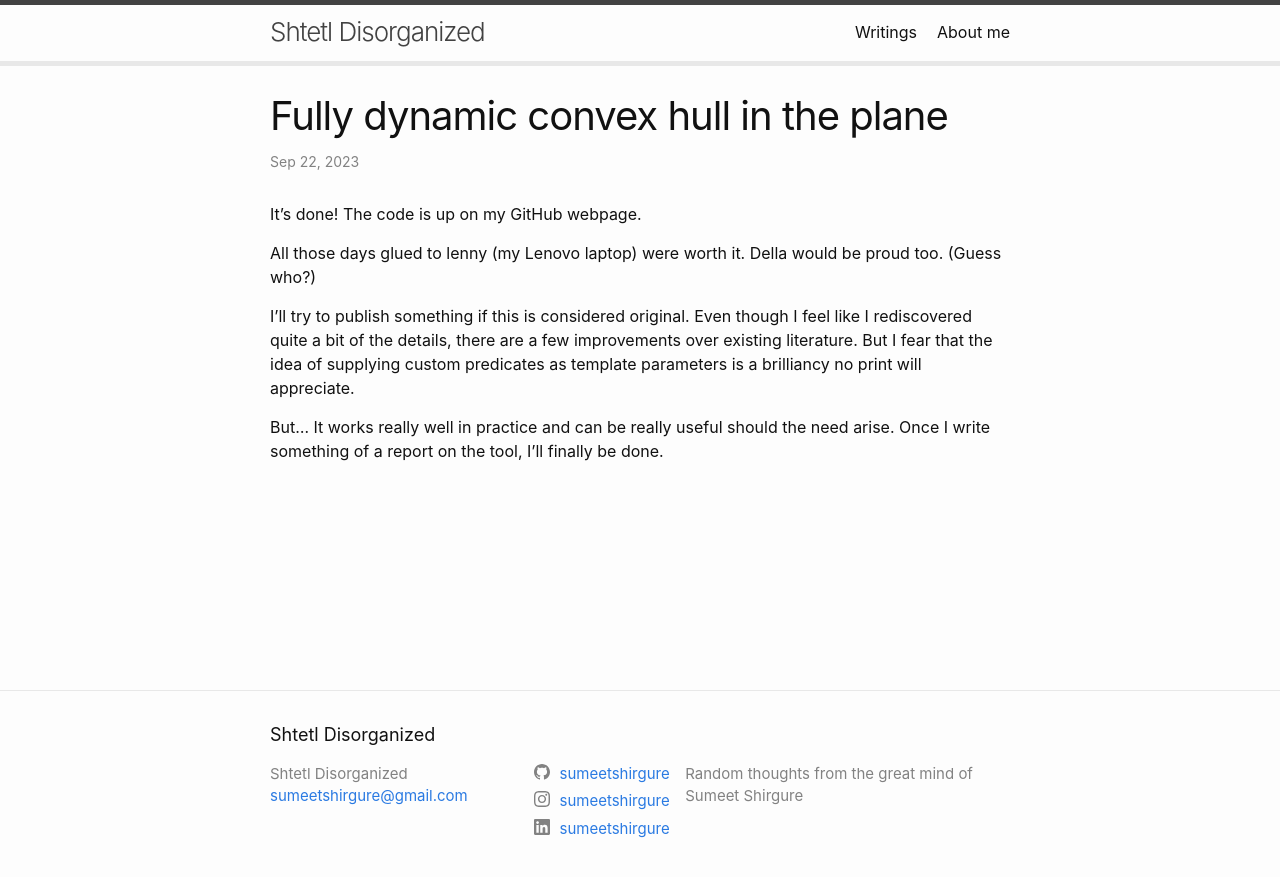
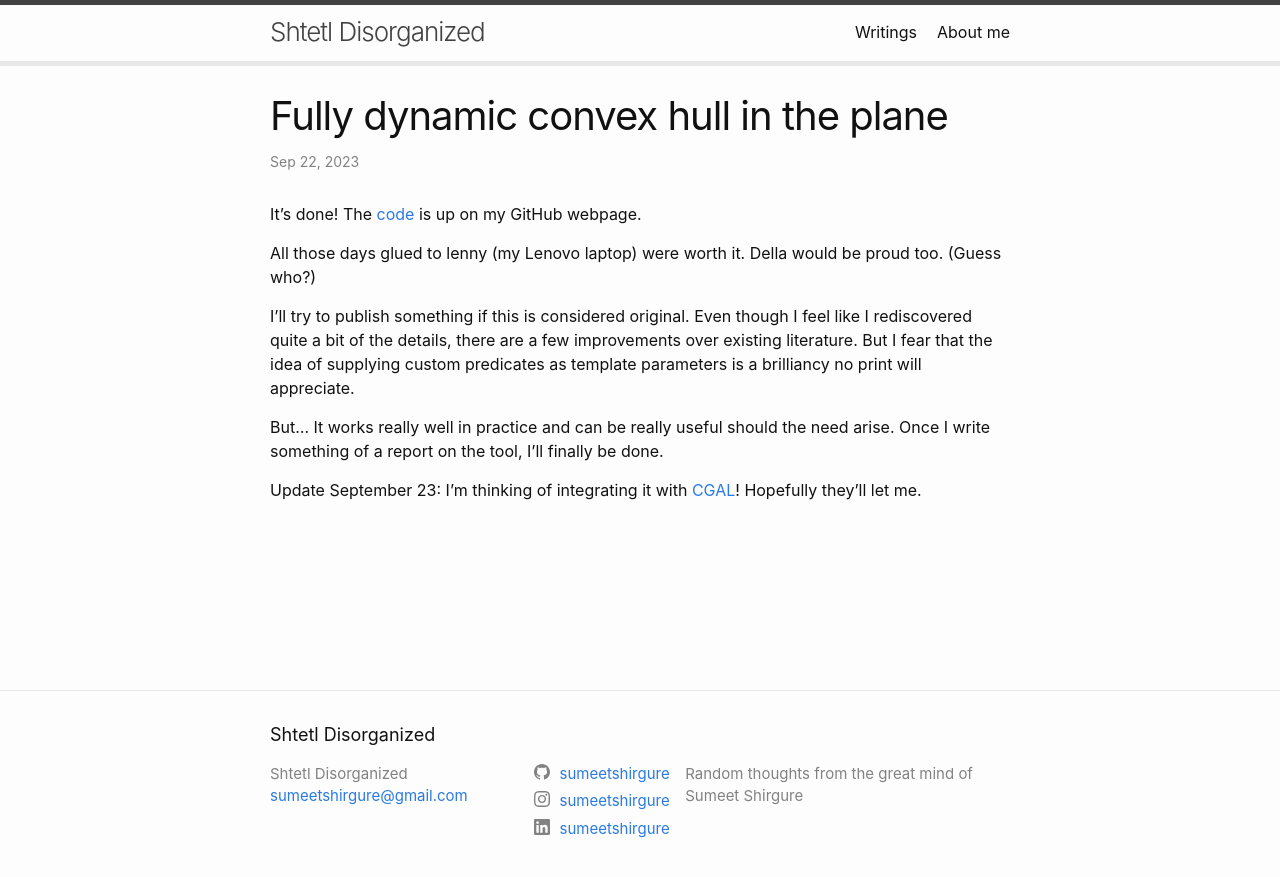
Before and after one commit to sumeetshirgure/sumeetshirgure.github.io, a Jekyll site: the page built from docs/_posts/2023-09-22-dynamic-planar-convex-hull.markdown, in a window 1280 px wide. Shown: the top 877 px of the page. Built offline with Jekyll 4.4.1, drawn with Linux system fonts in a browser that asks for light colours.

Commit message:
Update latest post.

```diff
--- a/docs/_posts/2023-09-22-dynamic-planar-convex-hull.markdown
+++ b/docs/_posts/2023-09-22-dynamic-planar-convex-hull.markdown
@@ -5,7 +5,7 @@ date: 2023-09-22
 categories: jekyll update
 ---
 
-It's done! The code is up on my GitHub webpage.
+It's done! The [code](https://github.com/sumeetshirgure/DynamicPlanarHull) is up on my GitHub webpage.
 
 All those days glued to lenny (my Lenovo laptop) were worth it.
 Della would be proud too. (Guess who?)
@@ -19,3 +19,7 @@ is a brilliancy no print will appreciate.
 But...
 It works really well in practice and can be really useful should the need arise.
 Once I write something of a report on the tool, I'll finally be done.
+
+
+Update September 23: I'm thinking of integrating it with [CGAL](https://github.com/CGAL/cgal/issues/7739)!
+Hopefully they'll let me.
```
